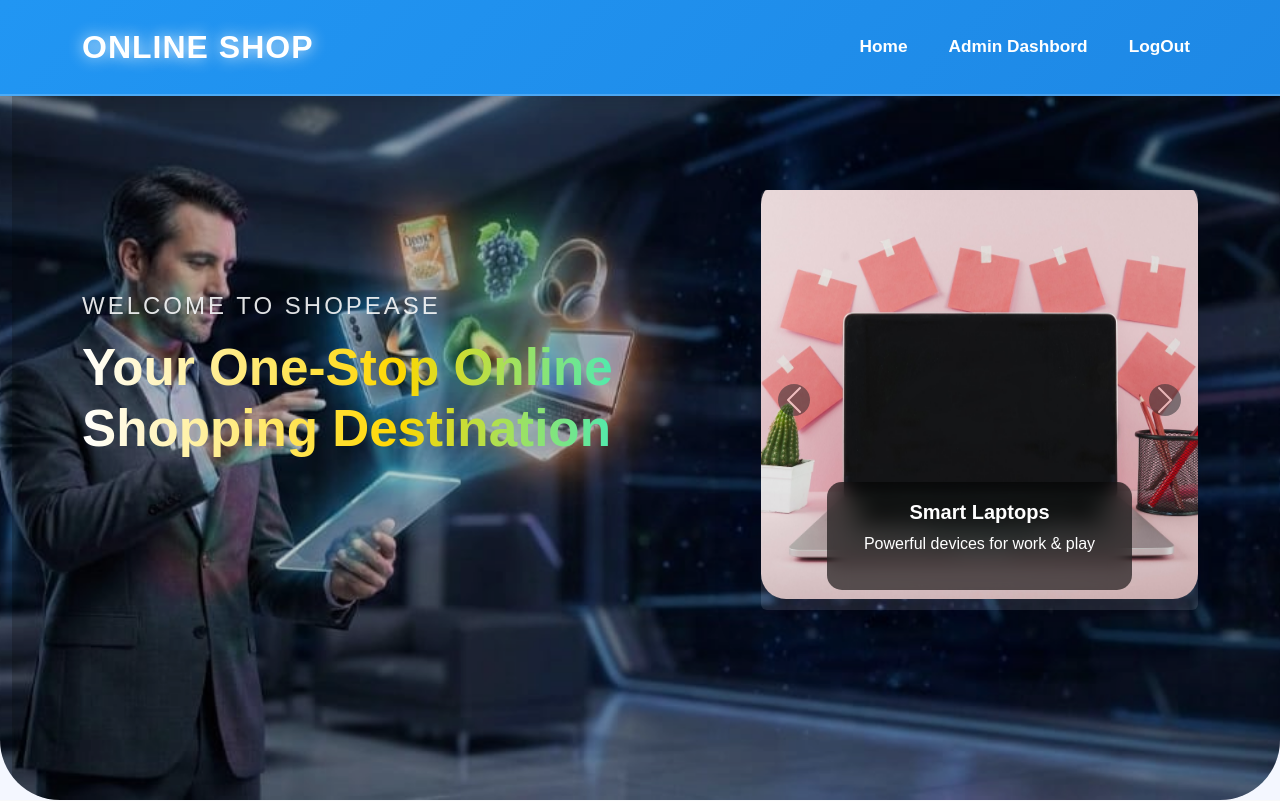
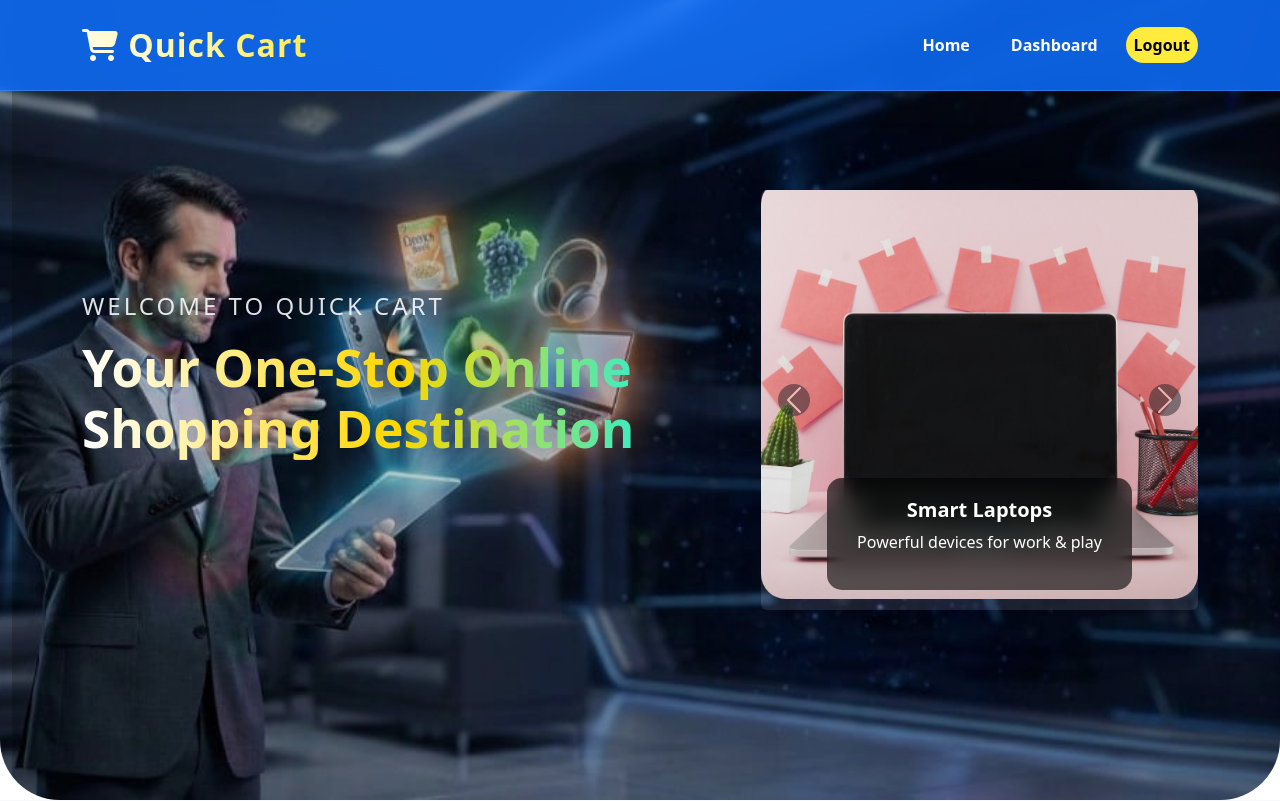
Before and after one commit to omkar-swami/Quick-Cart-Pyhton-Project, a Flask app: page / in a window 1280 px wide. Shown: the top 801 px of the page. Run offline with Flask 3, Linux system fonts and the light colour scheme; the visitor is signed in with stand-in values (Sample User, id 1); some libraries are stand-ins or nearby versions.

Commit message:
final change

```diff
--- a/QuickCart/templates/Home.html
+++ b/QuickCart/templates/Home.html
@@ -2,7 +2,7 @@
 <html lang="en">
 <head>
     <meta charset="utf-8">
-    <title>ShopEase - Your Online Store</title>
+    <title>Quick Cart - Your Online Store</title>
 
     <!-- Bootstrap CSS -->
     <link rel="stylesheet" href="{{ url_for('static', filename='css/bootstrap.min.css') }}">
@@ -437,7 +437,7 @@ h2.section-title::after {
     <div class="container py-5">
         <div class="row g-5 align-items-center">
             <div class="col-md-12 col-lg-7 animate__animated animate__fadeInLeft">
-                <h4 class="mb-3 text-light">Welcome to ShopEase</h4>
+                <h4 class="mb-3 text-light">Welcome to Quick Cart</h4>
                 <h1 class="mb-5 display-3">Your One-Stop Online Shopping Destination</h1>
             </div>
 
--- a/QuickCart/templates/navbar.html
+++ b/QuickCart/templates/navbar.html
@@ -3,81 +3,110 @@
 <head>
 <meta charset="UTF-8">
 <title>Navbar</title>
+
+<link href="https://cdn.jsdelivr.net/npm/bootstrap@5.3.3/dist/css/bootstrap.min.css" rel="stylesheet">
 <link rel="stylesheet" href="https://cdnjs.cloudflare.com/ajax/libs/font-awesome/6.4.0/css/all.min.css">
 
 <style>
-    /* Navbar Styling - Blue & White Theme */
+
+/* ================= NAVBAR BASE ================= */
 .navbar {
-      background: linear-gradient(135deg, #2196f3, #1e88e5);
-      backdrop-filter: blur(6px);
-      padding: 18px 25px;
+    background: rgba(13,110,253,0.85);
+    backdrop-filter: blur(12px);
+    padding: 16px 30px;
     transition: all 0.4s ease;
-      border-bottom: 2px solid rgba(255,255,255,0.2);
-      box-shadow: 0 4px 20px rgba(0,0,0,0.15);
+    border-bottom: 1px solid rgba(255,255,255,0.15);
+    box-shadow: 0 8px 30px rgba(0,0,0,0.2);
 }
 
+/* On Scroll Effect */
 .navbar.scrolled {
-      background: #1976d2; /* darker blue */
-      box-shadow: 0 4px 25px rgba(0,0,0,0.3);
+    background: linear-gradient(135deg, #0d6efd, #0048b3);
+    padding: 12px 30px;
 }
 
+/* ================= BRAND ================= */
 .navbar-brand {
     font-size: 2rem;
     font-weight: 800;
-      color: #ffffff !important;
+    background: linear-gradient(45deg, #ffffff, #ffeb3b);
+    -webkit-background-clip: text;
+    -webkit-text-fill-color: transparent;
     letter-spacing: 1px;
-      text-transform: uppercase;
-      position: relative;
-      animation: glowBlue 2s ease-in-out infinite alternate;
+    transition: 0.3s;
 }
 
-    @keyframes glowBlue {
-      from { text-shadow: 0 0 8px rgba(255,255,255,0.6); }
-      to   { text-shadow: 0 0 16px rgba(255,255,255,1); }
+.navbar-brand:hover {
+    transform: scale(1.05);
 }
 
-    /* Menu Links */
+/* ================= NAV LINKS ================= */
 .navbar-nav .nav-link {
-      color: #ffffff !important;
+    color: #fff !important;
     font-weight: 600;
     margin-left: 25px;
-      font-size: 1.08rem;
     position: relative;
-      transition: 0.25s ease-in-out;
+    transition: 0.3s ease;
 }
 
-    /* Underline Hover */
+/* Hover Glow */
+.navbar-nav .nav-link:hover {
+    color: #ffeb3b !important;
+    transform: translateY(-3px);
+}
+
+/* Animated Underline */
 .navbar-nav .nav-link::after {
     content: "";
     position: absolute;
-      width: 0;
+    width: 0%;
     height: 3px;
-      background: #ffeb3b; /* Amazon yellow */
-      left: 50%;
-      bottom: -4px;
-      transition: 0.3s ease;
+    background: linear-gradient(90deg, #ffeb3b, #ffc107);
+    left: 0;
+    bottom: -5px;
+    transition: 0.4s ease;
     border-radius: 20px;
 }
 
-    .navbar-nav .nav-link:hover {
-      color: #ffeb3b !important;
-      transform: translateY(-2px);
-    }
 .navbar-nav .nav-link:hover::after {
     width: 100%;
-      left: 0;
 }
 
-    /* Mobile Toggler */
+/* ================= BUTTON STYLE LOGIN / LOGOUT ================= */
+.navbar .btn-nav {
+    margin-left: 20px;
+    padding: 6px 16px;
+    border-radius: 30px;
+    font-weight: 600;
+    background: #ffeb3b;
+    color: #000 !important;
+    transition: 0.3s ease;
+}
+
+.navbar .btn-nav:hover {
+    background: #ffc107;
+    transform: scale(1.05);
+}
+
+/* ================= MOBILE ================= */
 .navbar-toggler {
     border: none;
+}
+
+.navbar-toggler i {
     color: #fff;
-      font-size: 1.4rem;
+    font-size: 1.5rem;
 }
 
 .navbar-toggler:focus {
     box-shadow: none;
 }
+
+/* Smooth collapse animation */
+.navbar-collapse {
+    transition: 0.4s ease;
+}
+
 </style>
 </head>
 
@@ -85,83 +114,98 @@
 
 <nav class="navbar navbar-expand-lg fixed-top">
 <div class="container">
-      <a class="navbar-brand" href="#">Online Shop</a>
 
-      <button class="navbar-toggler" type="button" data-bs-toggle="collapse"
-              data-bs-target="#navbarNav">
-        <span><i class="fas fa-bars"></i></span>
+<a class="navbar-brand" href="#">
+    <i class="fa-solid fa-cart-shopping"></i> Quick Cart
+</a>
+
+<button class="navbar-toggler" type="button" data-bs-toggle="collapse" data-bs-target="#navbarNav">
+    <i class="fas fa-bars"></i>
 </button>
 
 <div class="collapse navbar-collapse justify-content-end" id="navbarNav">
-        <ul class="navbar-nav text-center">
+<ul class="navbar-nav align-items-center text-center">
 
-          <li class="nav-item"><a class="nav-link" href="{{url_for('index')}}">Home</a></li>
+<li class="nav-item">
+    <a class="nav-link" href="{{url_for('index')}}">Home</a>
+</li>
+
 {% if not session.get('islogin') %}
-          <li class="nav-item"><a class="nav-link" href="{{ url_for('CustLogin.CustLogin_index') }}">Customer Login</a></li>
-          <li class="nav-item"><a class="nav-link" href="{{ url_for('shopOwnerLogin.shopOwnerLogin_index') }}">Shopowner Login</a></li>
-          <li class="nav-item"><a class="nav-link" href="{{ url_for('AdminLogin.AdminLogin_index') }}">Admin Login</a></li>
-             {% endif %}
-           <!-- Navbar For Admin-->
-                   {% if  session.get('role')== 'Admin' %}
 <li class="nav-item">
-                    <a class="nav-link" href="{{ url_for('AdminDashboard.AdminDashboard_index') }}">
-                        Admin Dashbord
-                    </a>
+    <a class="nav-link" href="{{ url_for('CustLogin.CustLogin_index') }}">Customer</a>
 </li>
+
 <li class="nav-item">
-                      <a class="nav-link" href="{{ url_for('logout.logout_index') }}">
-                       LogOut
+    <a class="nav-link" href="{{ url_for('shopOwnerLogin.shopOwnerLogin_index') }}">Shop Owner</a>
+</li>
+
+<li class="nav-item">
+    <a class="nav-link btn-nav" href="{{ url_for('AdminLogin.AdminLogin_index') }}">
+        Admin
     </a>
 </li>
 {% endif %}
 
+{% if session.get('role') == 'Admin' %}
+<li class="nav-item">
+    <a class="nav-link" href="{{ url_for('AdminDashboard.AdminDashboard_index') }}">
+        Dashboard
+    </a>
+</li>
+<li class="nav-item">
+    <a class="nav-link btn-nav" href="{{ url_for('logout.logout_index') }}">
+        Logout
+    </a>
+</li>
+{% endif %}
 
-                  <!-- Navbar For Customer-->
-                 {% if  session.get('role')== 'Customer' %}
+{% if session.get('role') == 'Customer' %}
 <li class="nav-item">
     <a class="nav-link" href="{{ url_for('custdashboard.custdashboard_index') }}">
-                        customer Dashboard
+        Dashboard
     </a>
 </li>
 <li class="nav-item">
     <a class="nav-link" href="{{ url_for('showcart.showcart_index') }}">
-                        show cart
+        Cart
     </a>
 </li>
 <li class="nav-item">
-                     <a class="nav-link" href="{{ url_for('logout.logout_index') }}">
-                       LogOut
+    <a class="nav-link btn-nav" href="{{ url_for('logout.logout_index') }}">
+        Logout
     </a>
 </li>
 {% endif %}
 
-
-                  <!-- Navbar For shop Owner-->
-                   {% if  session.get('role')== 'ShopOwner' %}
+{% if session.get('role') == 'ShopOwner' %}
 <li class="nav-item">
     <a class="nav-link" href="/companyDashboard">
-                        shop Dashboard
+        Dashboard
     </a>
 </li>
 <li class="nav-item">
-                     <a class="nav-link" href="{{ url_for('logout.logout_index') }}">
-                       LogOut
+    <a class="nav-link btn-nav" href="{{ url_for('logout.logout_index') }}">
+        Logout
     </a>
 </li>
 {% endif %}
+
 </ul>
 </div>
+
 </div>
 </nav>
 
 <script src="https://cdn.jsdelivr.net/npm/bootstrap@5.3.3/dist/js/bootstrap.bundle.min.js"></script>
 
 <script>
-    // Scrolled Navbar Effect
 window.addEventListener("scroll", function () {
     let navbar = document.querySelector(".navbar");
-      if (window.scrollY > 50) navbar.classList.add("scrolled");
-      else navbar.classList.remove("scrolled");
+    if (window.scrollY > 50) {
+        navbar.classList.add("scrolled");
+    } else {
+        navbar.classList.remove("scrolled");
+    }
 });
 </script>
 
```
Lines whose indentation alone changed are shown as unchanged.
